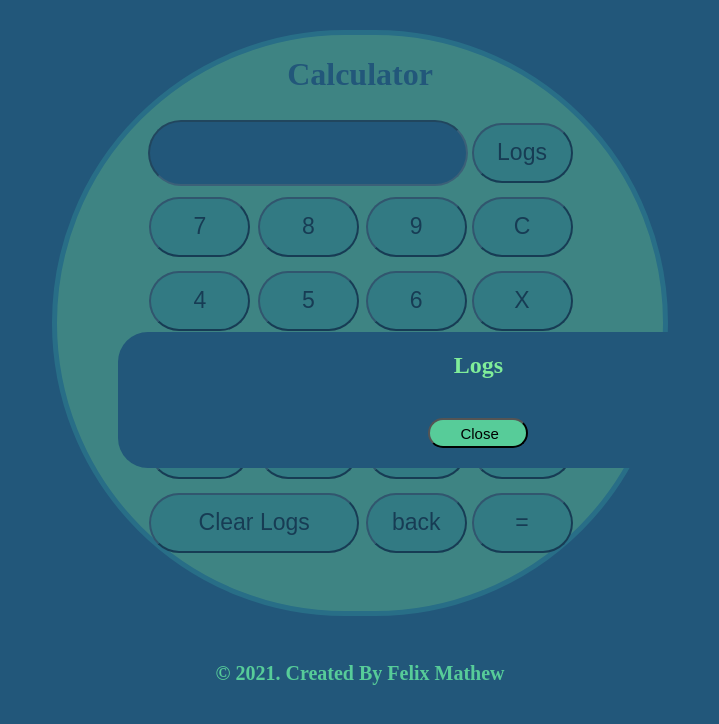
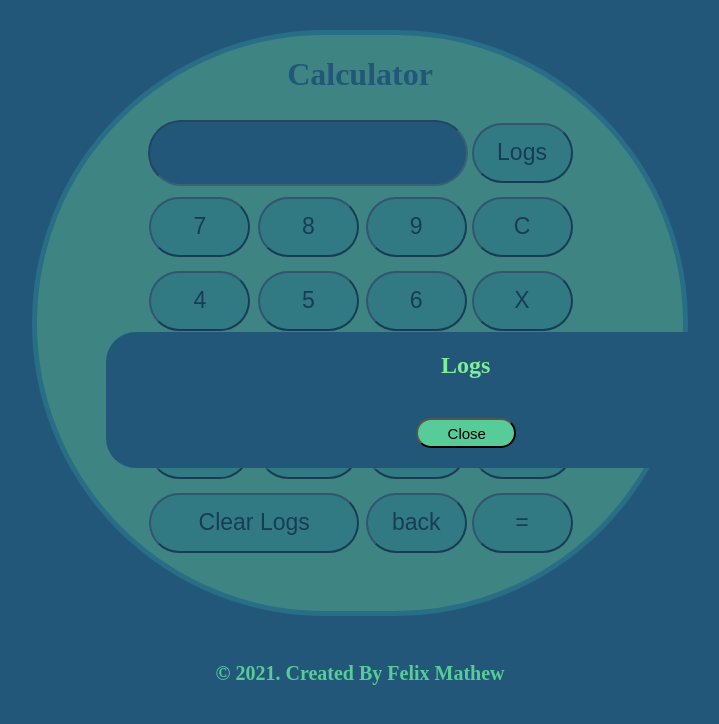
Before and after one commit to felix-neosoft/Calculator, a plain HTML site: page index.html in a window 1280 px wide. Both pictures are taken after a click on the button "Logs". Shown: the whole page, without its empty margins (280-999 px from the left). Drawn offline with Linux system fonts and the light colour scheme.

Commit message:
The code is arranged and comments added

```diff
--- a/index.js
+++ b/index.js
@@ -1,7 +1,8 @@
+// Variables to store information of DOM elements
 let screen = document.getElementById('screen');
-var modal = document.getElementById('modal_container');
-var container = document.getElementById('container_cal')
-buttons =document.querySelectorAll('button');                    /* Add all buttons as array in 'buttons' variable */
+let modal = document.getElementById('modal_container');
+let container = document.getElementById('container_cal')
+let buttons =document.querySelectorAll('button');                    /* Add all buttons as array in 'buttons' variable */
 let screenValue = '';                                            /* Variable to perform all operations */
 let historyData =[];
 let count = 0;
--- a/style.css
+++ b/style.css
@@ -9,7 +9,7 @@ body{
     border-radius: 350px;
     color: #22577A;
     text-align: center;
-    padding: 0px 50px 50px;
+    padding: 0px 70px 50px;
     width: 40%;
     margin: 30px auto 0px;
 
@@ -63,7 +63,7 @@ button:hover{
     justify-content: center;
     position: fixed;
     top: 0;
-    left: 28%;
+    left: 27%;
     width: 100vh;
     height: 100vh;
     opacity: 1;
```
